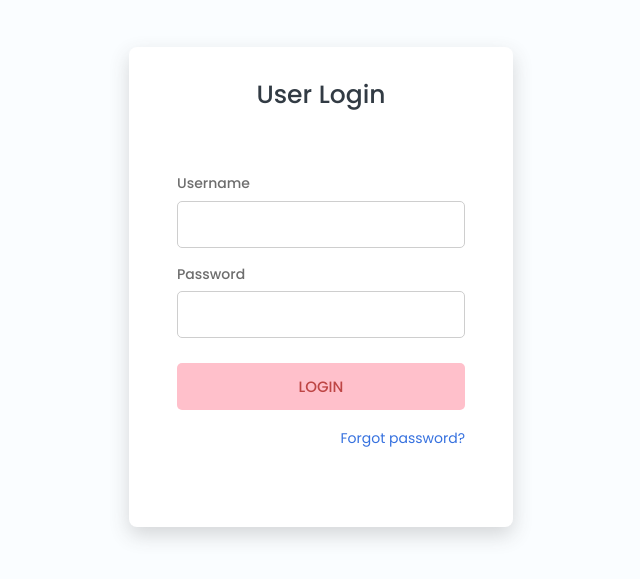
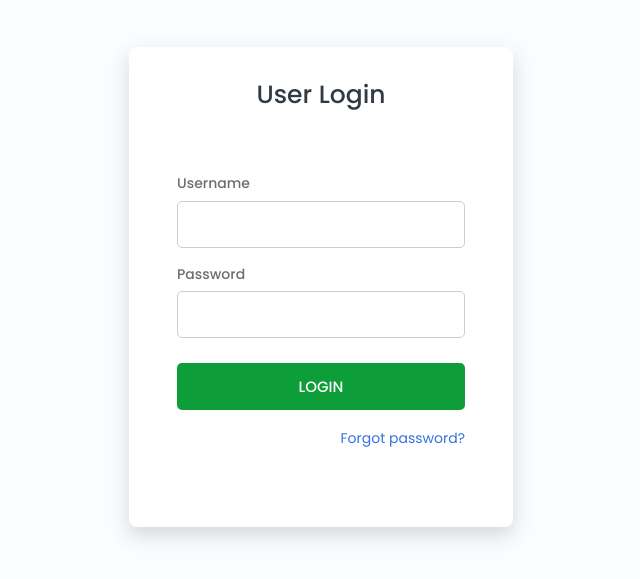
Before and after one commit to LaoArzl/client, a React (Create React App) app: page /login in a window 1280 px wide. Shown: the part 113-692 px from the top of the page, without its empty margins (319-959 px from the left). Built offline with nearby package versions, Linux system fonts and the light colour scheme; no server answers.

Commit message:
Update PortalLogin.css

```diff
--- a/src/Pages/PortalLogin/PortalLogin.css
+++ b/src/Pages/PortalLogin/PortalLogin.css
@@ -140,13 +140,12 @@
   border-radius: 5px;
   outline: none;
   border: none;
-  /* background: #0e9e39; */
-  color: rgb(190, 69, 69);
+  color: rgb(255, 255, 255);
   font-weight: 500;
   cursor: pointer;
   font-size: 15px;
   transition: 0.2s ease-out;
-  background: pink;
+  background: #0e9e39;
 }
 
 .portal-login-login input:hover {
```
